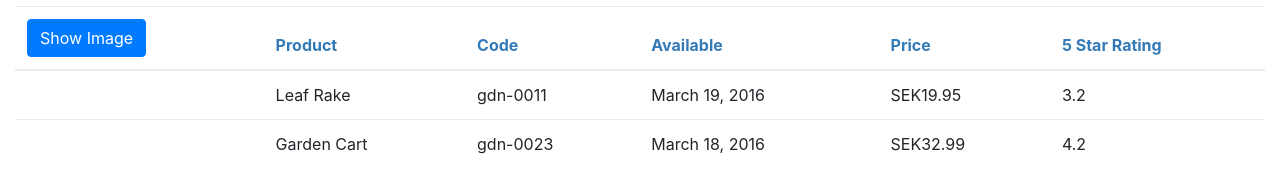
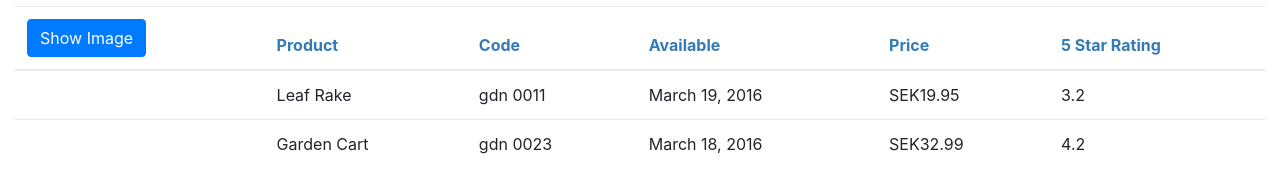
Before and after one commit to nomad-alt/Ortega_products, an Angular app: page / in a window 1280 px wide. Shown: the part 463-656 px from the top of the page. Built offline with nearby package versions, Linux system fonts and the light colour scheme.

Commit message:
Adds convert-to-spaces custom pipe, adds ConvertToSpacesPipe class, adds PipeTransform function, adds custom pipe to product code

```diff
--- a/src/app/app.module.ts
+++ b/src/app/app.module.ts
@@ -4,15 +4,17 @@
 
 import { AppComponent } from './app.component';
 import { ProductsComponent } from './products/products.component';
+import {ConvertToSpacesPipe} from './shared/convert-to-spaces.pipe';
 
 @NgModule({
   declarations: [
     AppComponent,
-    ProductsComponent
+    ProductsComponent,
+    ConvertToSpacesPipe
   ],
   imports: [
     BrowserModule,
-    FormsModule
+    FormsModule,
   ],
   providers: [],
   bootstrap: [AppComponent]
--- a/src/app/products/products.component.html
+++ b/src/app/products/products.component.html
@@ -43,7 +43,7 @@
                    [style.margin.px]='imageMargin'>
             </td>
             <td>{{ product.productName }}</td>
-            <td>{{ product.productCode | lowercase }}</td>
+            <td>{{ product.productCode | lowercase | convertToSpaces: '-' }}</td>
             <td>{{ product.releaseDate }}</td>
             <td>{{ product.price | currency:'SEK':true:'1.2-2' }}</td>
             <td>{{ product.starRating }}</td>
--- /dev/null
+++ b/src/app/shared/convert-to-spaces.pipe.ts
@@ -0,0 +1,10 @@
+import {Pipe, PipeTransform} from '@angular/core';
+
+@Pipe({
+  name: 'convertToSpaces'
+})
+export class ConvertToSpacesPipe implements PipeTransform {
+  transform(value: string, character: string): string {
+    return value.replace(character, ' ');
+  }
+}
```
Also changed, not shown: src/app/products/product.ts (added, +10 -0 lines).
